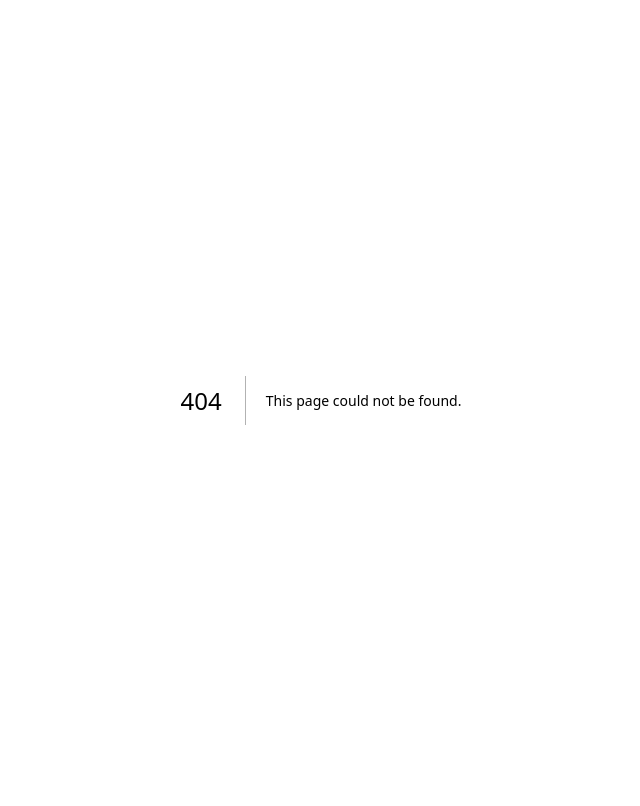
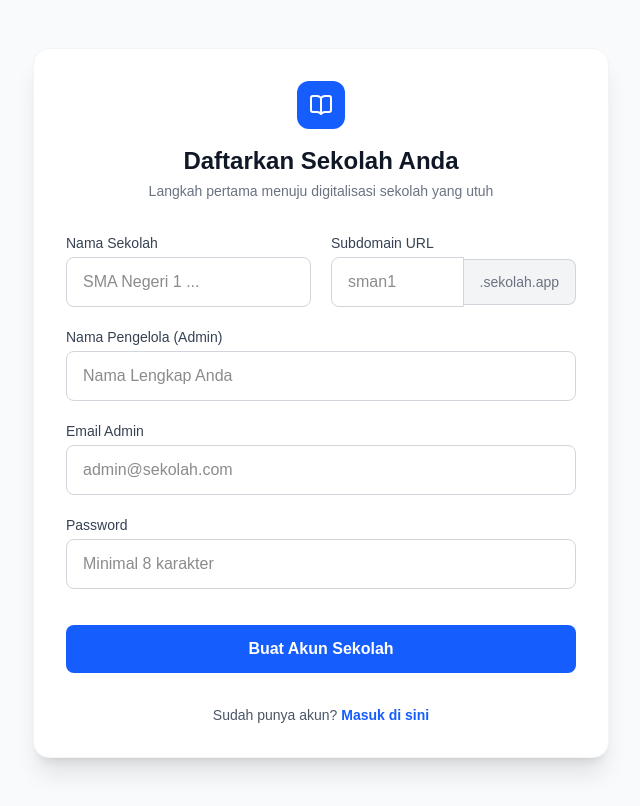
Before and after one commit to mobies/sekolah.app, a Next.js app in the folder web/: page /register in a window 1280 px wide. Before the commit this address had no page. Shown: the whole page, without its empty margins (319-959 px from the left). Built offline with nearby package versions, Linux system fonts and the light colour scheme.

Commit message:
feat: build landing page and auth UI layouts

```diff
--- /dev/null
+++ b/web/src/app/(auth)/login/page.tsx
@@ -0,0 +1,58 @@
+import Link from 'next/link'
+import { BookOpen } from 'lucide-react'
+
+export default function LoginPage() {
+  return (
+    <div className="min-h-screen flex items-center justify-center bg-gray-50 px-6 py-12">
+      <div className="w-full max-w-md bg-white rounded-2xl shadow-xl p-8 border border-gray-100">
+        <div className="flex flex-col items-center mb-8">
+          <div className="w-12 h-12 bg-blue-600 rounded-xl flex items-center justify-center text-white mb-4">
+            <BookOpen size={24} />
+          </div>
+          <h2 className="text-2xl font-bold text-gray-900">Selamat Datang Kembali</h2>
+          <p className="text-gray-500 text-sm mt-1">Masuk ke dashboard sekolah.app</p>
+        </div>
+
+        <form className="space-y-5">
+          <div>
+            <label className="block text-sm font-medium text-gray-700 mb-1" htmlFor="email">Email</label>
+            <input
+              type="email"
+              id="email"
+              className="w-full px-4 py-3 rounded-lg border border-gray-300 focus:ring-2 focus:ring-blue-600 focus:border-blue-600 outline-none transition-all"
+              placeholder="nama@sekolah.com"
+              required
+            />
+          </div>
+          <div>
+            <div className="flex items-center justify-between mb-1">
+              <label className="block text-sm font-medium text-gray-700" htmlFor="password">Password</label>
+              <Link href="#" className="text-sm text-blue-600 hover:underline">Lupa password?</Link>
+            </div>
+            <input
+              type="password"
+              id="password"
+              className="w-full px-4 py-3 rounded-lg border border-gray-300 focus:ring-2 focus:ring-blue-600 focus:border-blue-600 outline-none transition-all"
+              placeholder="••••••••"
+              required
+            />
+          </div>
+
+          <button
+            type="submit"
+            className="w-full bg-blue-600 text-white font-semibold py-3 rounded-lg hover:bg-blue-700 transition-colors"
+          >
+            Masuk
+          </button>
+        </form>
+
+        <p className="text-center text-sm text-gray-600 mt-8">
+          Sekolah belum terdaftar?{' '}
+          <Link href="/register" className="text-blue-600 font-semibold hover:underline">
+            Daftar sekarang
+          </Link>
+        </p>
+      </div>
+    </div>
+  )
+}
--- /dev/null
+++ b/web/src/app/(auth)/register/page.tsx
@@ -0,0 +1,95 @@
+import Link from 'next/link'
+import { BookOpen } from 'lucide-react'
+
+export default function RegisterPage() {
+  return (
+    <div className="min-h-screen flex items-center justify-center bg-gray-50 px-6 py-12">
+      <div className="w-full max-w-xl bg-white rounded-2xl shadow-xl p-8 border border-gray-100">
+        <div className="flex flex-col items-center mb-8">
+          <div className="w-12 h-12 bg-blue-600 rounded-xl flex items-center justify-center text-white mb-4">
+            <BookOpen size={24} />
+          </div>
+          <h2 className="text-2xl font-bold text-gray-900">Daftarkan Sekolah Anda</h2>
+          <p className="text-gray-500 text-sm mt-1">Langkah pertama menuju digitalisasi sekolah yang utuh</p>
+        </div>
+
+        <form className="space-y-5">
+          <div className="grid grid-cols-1 md:grid-cols-2 gap-5">
+            <div>
+              <label className="block text-sm font-medium text-gray-700 mb-1" htmlFor="schoolName">Nama Sekolah</label>
+              <input
+                type="text"
+                id="schoolName"
+                className="w-full px-4 py-3 rounded-lg border border-gray-300 focus:ring-2 focus:ring-blue-600 focus:border-blue-600 outline-none transition-all"
+                placeholder="SMA Negeri 1 ..."
+                required
+              />
+            </div>
+            <div>
+              <label className="block text-sm font-medium text-gray-700 mb-1" htmlFor="subdomain">Subdomain URL</label>
+              <div className="flex items-center">
+                <input
+                  type="text"
+                  id="subdomain"
+                  className="w-full px-4 py-3 rounded-l-lg border border-gray-300 focus:ring-2 focus:ring-blue-600 focus:border-blue-600 outline-none transition-all"
+                  placeholder="sman1"
+                  required
+                />
+                <span className="bg-gray-100 px-4 py-3 border border-l-0 border-gray-300 rounded-r-lg text-gray-500 text-sm">
+                  .sekolah.app
+                </span>
+              </div>
+            </div>
+          </div>
+
+          <div>
+            <label className="block text-sm font-medium text-gray-700 mb-1" htmlFor="fullName">Nama Pengelola (Admin)</label>
+            <input
+              type="text"
+              id="fullName"
+              className="w-full px-4 py-3 rounded-lg border border-gray-300 focus:ring-2 focus:ring-blue-600 focus:border-blue-600 outline-none transition-all"
+              placeholder="Nama Lengkap Anda"
+              required
+            />
+          </div>
+
+          <div>
+            <label className="block text-sm font-medium text-gray-700 mb-1" htmlFor="email">Email Admin</label>
+            <input
+              type="email"
+              id="email"
+              className="w-full px-4 py-3 rounded-lg border border-gray-300 focus:ring-2 focus:ring-blue-600 focus:border-blue-600 outline-none transition-all"
+              placeholder="admin@sekolah.com"
+              required
+            />
+          </div>
+
+          <div>
+            <label className="block text-sm font-medium text-gray-700 mb-1" htmlFor="password">Password</label>
+            <input
+              type="password"
+              id="password"
+              className="w-full px-4 py-3 rounded-lg border border-gray-300 focus:ring-2 focus:ring-blue-600 focus:border-blue-600 outline-none transition-all"
+              placeholder="Minimal 8 karakter"
+              required
+            />
+          </div>
+
+          <button
+            type="submit"
+            className="w-full bg-blue-600 text-white font-semibold py-3 rounded-lg hover:bg-blue-700 transition-colors mt-4"
+          >
+            Buat Akun Sekolah
+          </button>
+        </form>
+
+        <p className="text-center text-sm text-gray-600 mt-8">
+          Sudah punya akun?{' '}
+          <Link href="/login" className="text-blue-600 font-semibold hover:underline">
+            Masuk di sini
+          </Link>
+        </p>
+      </div>
+    </div>
+  )
+}
--- a/web/src/app/page.tsx
+++ b/web/src/app/page.tsx
@@ -1,65 +1,88 @@
-import Image from "next/image";
+import Link from 'next/link'
+import { ArrowRight, BookOpen, Fingerprint, ShieldCheck } from 'lucide-react'
 
 export default function Home() {
   return (
-    <div className="flex flex-col flex-1 items-center justify-center bg-zinc-50 font-sans dark:bg-black">
-      <main className="flex flex-1 w-full max-w-3xl flex-col items-center justify-between py-32 px-16 bg-white dark:bg-black sm:items-start">
-        <Image
-          className="dark:invert"
-          src="/next.svg"
-          alt="Next.js logo"
-          width={100}
-          height={20}
-          priority
-        />
-        <div className="flex flex-col items-center gap-6 text-center sm:items-start sm:text-left">
-          <h1 className="max-w-xs text-3xl font-semibold leading-10 tracking-tight text-black dark:text-zinc-50">
-            To get started, edit the page.tsx file.
-          </h1>
-          <p className="max-w-md text-lg leading-8 text-zinc-600 dark:text-zinc-400">
-            Looking for a starting point or more instructions? Head over to{" "}
-            <a
-              href="https://vercel.com/templates?framework=next.js&utm_source=create-next-app&utm_medium=appdir-template-tw&utm_campaign=create-next-app"
-              className="font-medium text-zinc-950 dark:text-zinc-50"
-            >
-              Templates
-            </a>{" "}
-            or the{" "}
-            <a
-              href="https://nextjs.org/learn?utm_source=create-next-app&utm_medium=appdir-template-tw&utm_campaign=create-next-app"
-              className="font-medium text-zinc-950 dark:text-zinc-50"
-            >
-              Learning
-            </a>{" "}
-            center.
-          </p>
+    <div className="flex flex-col min-h-screen">
+      {/* Header / Navbar */}
+      <header className="px-6 py-4 border-b flex items-center justify-between bg-white/80 backdrop-blur-md sticky top-0 z-50">
+        <div className="flex items-center gap-2 font-bold text-xl tracking-tight">
+          <div className="w-8 h-8 bg-blue-600 rounded-lg flex items-center justify-center text-white">
+            <BookOpen size={20} />
+          </div>
+          sekolah.app
         </div>
-        <div className="flex flex-col gap-4 text-base font-medium sm:flex-row">
-          <a
-            className="flex h-12 w-full items-center justify-center gap-2 rounded-full bg-foreground px-5 text-background transition-colors hover:bg-[#383838] dark:hover:bg-[#ccc] md:w-[158px]"
-            href="https://vercel.com/new?utm_source=create-next-app&utm_medium=appdir-template-tw&utm_campaign=create-next-app"
-            target="_blank"
-            rel="noopener noreferrer"
-          >
-            <Image
-              className="dark:invert"
-              src="/vercel.svg"
-              alt="Vercel logomark"
-              width={16}
-              height={16}
-            />
-            Deploy Now
-          </a>
-          <a
-            className="flex h-12 w-full items-center justify-center rounded-full border border-solid border-black/[.08] px-5 transition-colors hover:border-transparent hover:bg-black/[.04] dark:border-white/[.145] dark:hover:bg-[#1a1a1a] md:w-[158px]"
-            href="https://nextjs.org/docs?utm_source=create-next-app&utm_medium=appdir-template-tw&utm_campaign=create-next-app"
-            target="_blank"
-            rel="noopener noreferrer"
-          >
-            Documentation
-          </a>
+        <nav className="hidden md:flex gap-6 text-sm font-medium text-gray-600">
+          <Link href="#features" className="hover:text-blue-600 transition-colors">Fitur</Link>
+          <Link href="#pricing" className="hover:text-blue-600 transition-colors">Harga</Link>
+          <Link href="#contact" className="hover:text-blue-600 transition-colors">Kontak</Link>
+        </nav>
+        <div className="flex items-center gap-4">
+          <Link href="/login" className="text-sm font-medium hover:text-blue-600 transition-colors">
+            Login
+          </Link>
+          <Link href="/register" className="text-sm font-medium bg-blue-600 text-white px-4 py-2 rounded-full hover:bg-blue-700 transition-colors">
+            Coba Gratis
+          </Link>
         </div>
+      </header>
+
+      {/* Hero Section */}
+      <main className="flex-1">
+        <section className="py-24 px-6 text-center bg-gradient-to-b from-blue-50 to-white">
+          <div className="max-w-4xl mx-auto">
+            <h1 className="text-5xl md:text-6xl font-extrabold tracking-tight text-gray-900 mb-6">
+              Sistem Manajemen Sekolah <span className="text-transparent bg-clip-text bg-gradient-to-r from-blue-600 to-indigo-600">Terpadu & Modern</span>
+            </h1>
+            <p className="text-xl text-gray-600 mb-10 max-w-2xl mx-auto">
+              Satu aplikasi untuk semuanya: Akademik, Presensi IoT (RFID/Biometrik), Keuangan, Ujian Online, hingga Kantin Cashless.
+            </p>
+            <div className="flex flex-col sm:flex-row items-center justify-center gap-4">
+              <Link href="/register" className="w-full sm:w-auto flex items-center justify-center gap-2 bg-blue-600 text-white px-8 py-4 rounded-full font-semibold hover:bg-blue-700 transition-transform hover:scale-105">
+                Daftarkan Sekolah Anda <ArrowRight size={20} />
+              </Link>
+              <Link href="#demo" className="w-full sm:w-auto flex items-center justify-center gap-2 bg-white text-gray-900 px-8 py-4 rounded-full font-semibold border hover:bg-gray-50 transition-colors">
+                Lihat Demo
+              </Link>
+            </div>
+          </div>
+        </section>
+
+        {/* Feature Highlights */}
+        <section id="features" className="py-24 px-6 bg-white">
+          <div className="max-w-6xl mx-auto">
+            <h2 className="text-3xl font-bold text-center mb-16">Dirancang untuk Skala Besar & Keamanan</h2>
+            <div className="grid md:grid-cols-3 gap-12">
+              <div className="flex flex-col items-center text-center">
+                <div className="w-16 h-16 bg-blue-100 text-blue-600 rounded-2xl flex items-center justify-center mb-6">
+                  <Fingerprint size={32} />
+                </div>
+                <h3 className="text-xl font-bold mb-3">Presensi Pintar (IoT)</h3>
+                <p className="text-gray-600">Integrasi langsung dengan mesin RFID, Sidik Jari, dan deteksi wajah. Notifikasi *real-time* ke HP Orang Tua.</p>
+              </div>
+              <div className="flex flex-col items-center text-center">
+                <div className="w-16 h-16 bg-indigo-100 text-indigo-600 rounded-2xl flex items-center justify-center mb-6">
+                  <BookOpen size={32} />
+                </div>
+                <h3 className="text-xl font-bold mb-3">Akademik & Ujian Online</h3>
+                <p className="text-gray-600">Engine ujian berbasis Golang yang kuat menangani ribuan siswa secara serentak tanpa server *down*.</p>
+              </div>
+              <div className="flex flex-col items-center text-center">
+                <div className="w-16 h-16 bg-emerald-100 text-emerald-600 rounded-2xl flex items-center justify-center mb-6">
+                  <ShieldCheck size={32} />
+                </div>
+                <h3 className="text-xl font-bold mb-3">E-Wallet & Kantin</h3>
+                <p className="text-gray-600">Sistem cashless internal sekolah. Bayar jajan di kantin hanya dengan *scan* kartu pelajar atau HP.</p>
+              </div>
+            </div>
+          </div>
+        </section>
       </main>
+
+      {/* Footer */}
+      <footer className="py-12 px-6 border-t bg-gray-50 text-center text-gray-500 text-sm">
+        <p>&copy; {new Date().getFullYear()} sekolah.app. Semua hak cipta dilindungi.</p>
+      </footer>
     </div>
-  );
+  )
 }
```
Also changed, not shown: 1 other file (tests, documents, lock files or other folders).
